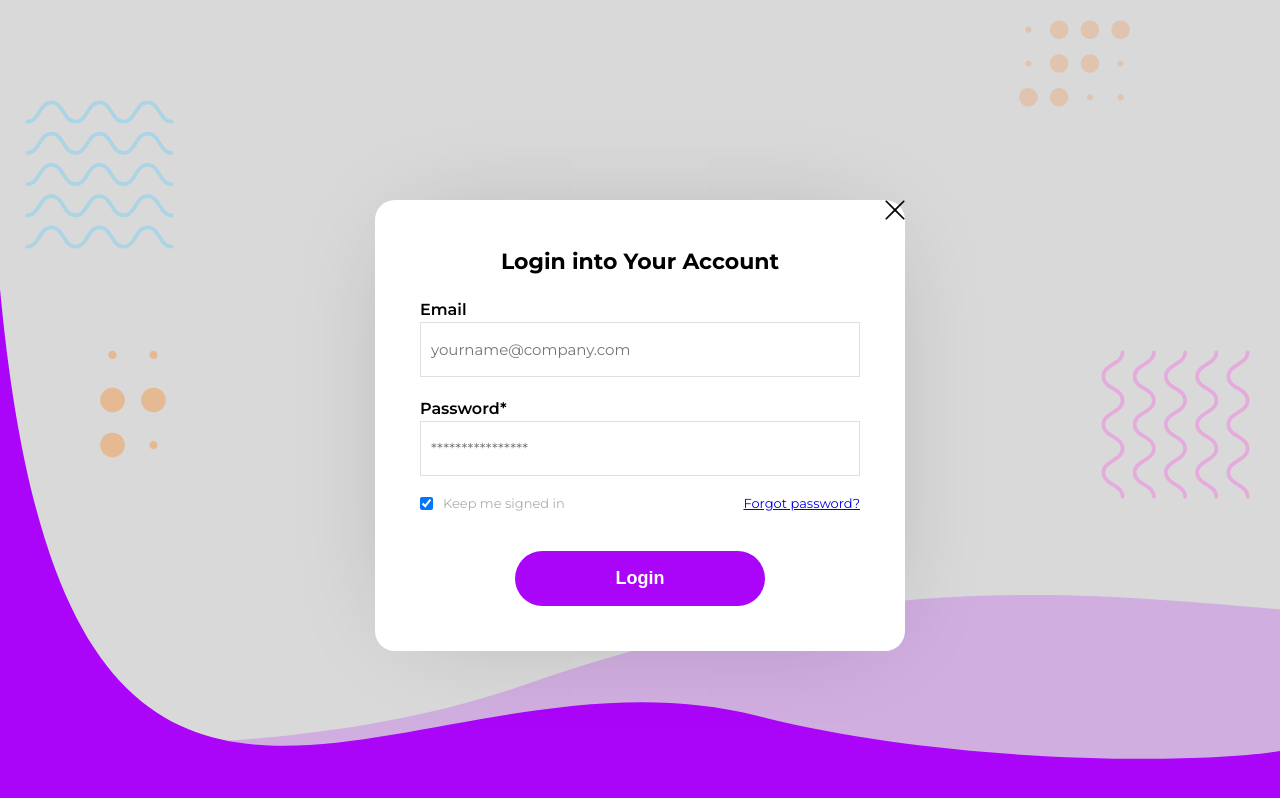
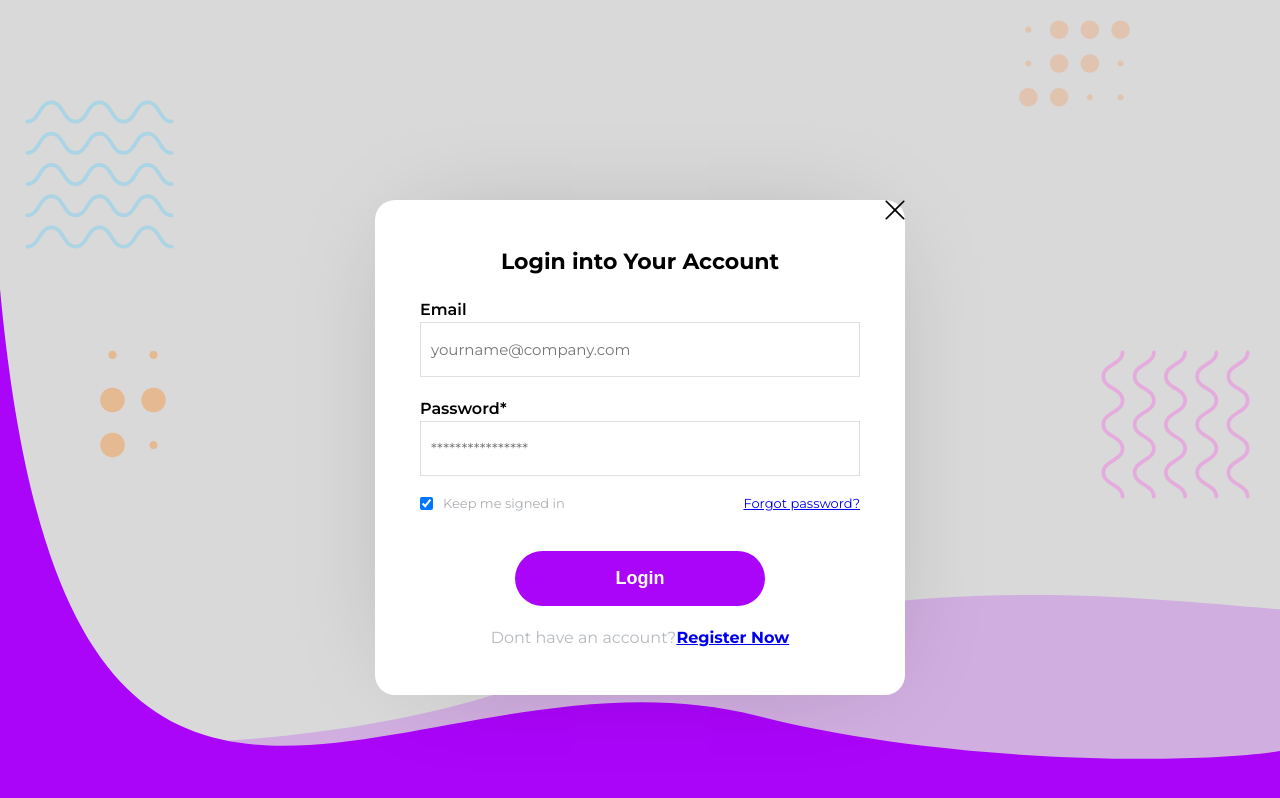
Before and after one commit to ksbleek/codeup-web-exercises, a plain HTML site: page codeup-positioning-exercise/positioning.html in a window 1280 px wide. Drawn offline with Linux system fonts and the light colour scheme.

Commit message:
added the register now to the position exercise.

```diff
--- a/codeup-positioning-exercise/css/styles.css
+++ b/codeup-positioning-exercise/css/styles.css
@@ -114,3 +114,10 @@ button.btn.btn-login {
     right:  0;
     z-index: 20;
 }
+#register-now{
+    margin: auto;
+    color: #b5b9bd;
+}
+#register-bold{
+    font-weight: bold;
+}
--- a/codeup-positioning-exercise/positioning.html
+++ b/codeup-positioning-exercise/positioning.html
@@ -48,6 +48,7 @@
                         </div>
                     </div>
                     <button type="submit" name="login" class="btn btn-login">Login</button>
+                    <p id="register-now">Dont have an account?<a href="#" id="register-bold">Register Now</a></p>
                 </form>
             </div>
         </div>
```
